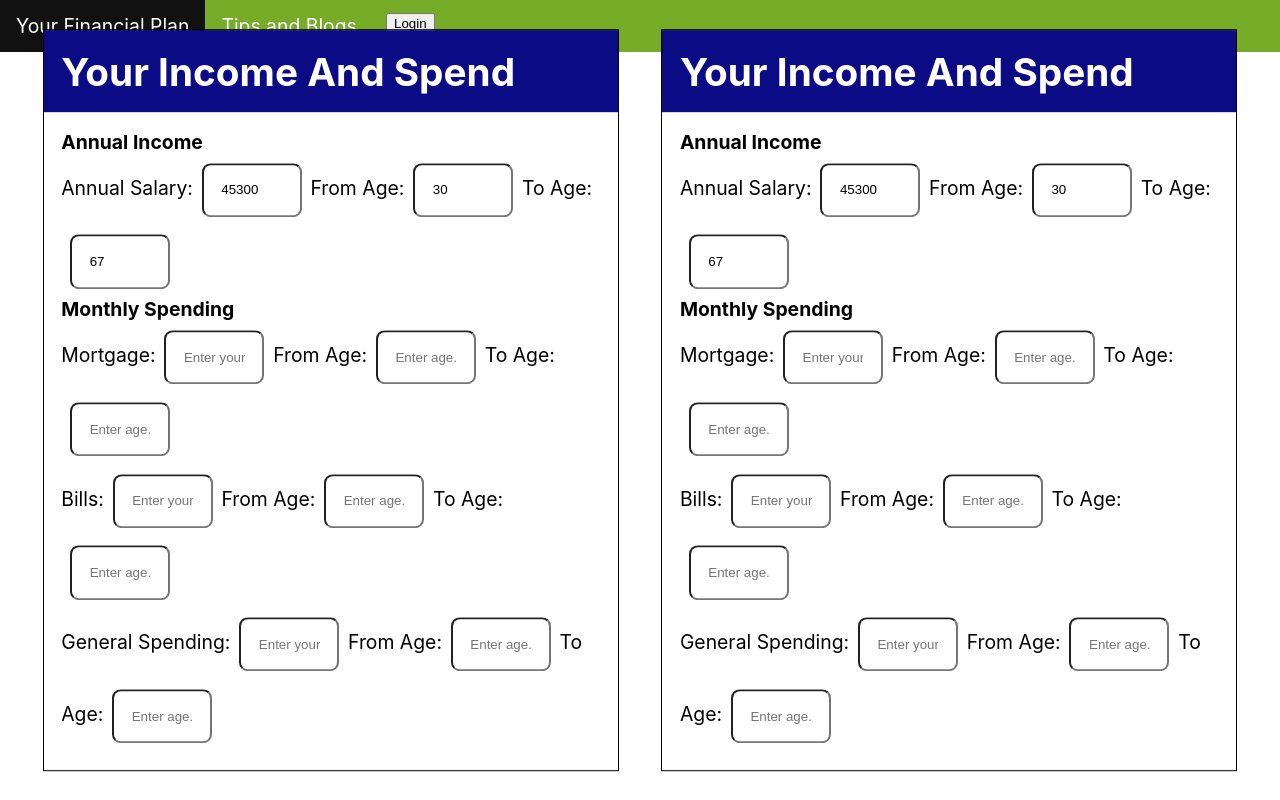
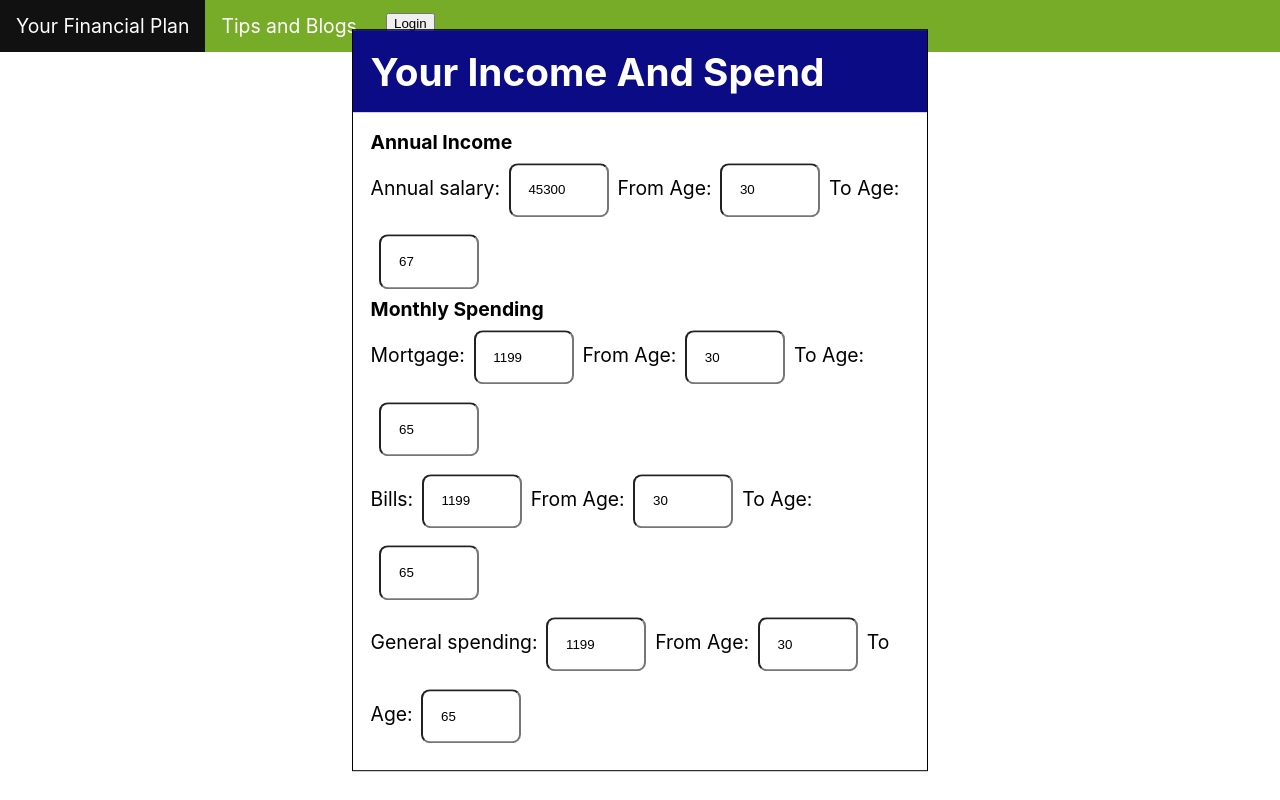
Before and after one commit to manloeng/next-js-widget, a Next.js app: page / in a window 1280 px wide. Built offline with nearby package versions, Linux system fonts and the light colour scheme.

Commit message:
Refactor Code

```diff
--- a/src/components/financialPlanPage/FinancialPlanPage.jsx
+++ b/src/components/financialPlanPage/FinancialPlanPage.jsx
@@ -1,14 +1,28 @@
-import React from "react";
+import React, { useState, useEffect } from "react";
 import NavBar from "../navbar/NavBar";
 import PersonalFinance from "./widget/PersonalFinance";
 import styles from "../../../styles/FinancialPlanPage.module.css";
+import example from "../../../exmaple.json";
 
 function FinancialPlanPage() {
+  const [data, setData] = useState({});
+
+  useEffect(() => {
+    const cache = localStorage.getItem("data");
+    if (!cache) {
+      setData(example);
+    } else {
+      setData(cache);
+    }
+  }, []);
+
+  const handleUpdate = (e) => {};
+
   return (
     <>
       <NavBar></NavBar>
       <div className={styles.container}>
-        <PersonalFinance></PersonalFinance>
+        <PersonalFinance data={data} handleUpdate={handleUpdate}></PersonalFinance>
         <PersonalFinance></PersonalFinance>
       </div>
     </>
--- a/src/components/financialPlanPage/widget/MinorDataInputComponent.jsx
+++ b/src/components/financialPlanPage/widget/MinorDataInputComponent.jsx
@@ -1,4 +1,4 @@
-function MinorDataInputComponent({ title, amount, toAge, fromAge }) {
+function MinorDataInputComponent({ title, amount, toAge, fromAge, handleUpdate }) {
   return (
     <div>
       <label>{title}:</label>
--- a/src/components/financialPlanPage/widget/PersonalFinance.jsx
+++ b/src/components/financialPlanPage/widget/PersonalFinance.jsx
@@ -1,24 +1,12 @@
 import React, { useEffect, useState } from "react";
-import example from "../../../../exmaple.json";
+import MinorDataInputCompoent from "./MinorDataInputComponent";
+
 import styles from "../../../../styles/FinancialPlanPage.module.css";
 
-function PersonalFinance() {
-  const [data, setData] = useState({});
+function PersonalFinance({ data = {}, handleUpdate }) {
+  if (!Object.keys(data).length) return <></>;
+  const { incomes, expenditures } = data;
 
-  useEffect(() => {
-    const cache = localStorage.getItem("data");
-    if (!cache) {
-      setData(example);
-    } else {
-      setData(cache);
-    }
-  }, []);
-
-  const handleUpdate = (e) => {};
-
-  if (!Object.keys(data).length) return <></>;
-
-  console.log(data, "data");
   return (
     <div className={styles.widget}>
       <h1>Your Income And Spend</h1>
@@ -29,35 +17,18 @@ function PersonalFinance() {
             <b>Annual Income</b>
           </label>
         </div>
-        <div>
-          <label>Annual Salary:</label>
-          <input
-            type="text"
-            id="salary"
-            name="salary"
-            value={data.incomes[0].amount ? data.incomes[0].amount : 0}
-            placeholder="Enter your annual salary..."
-            required
-          />
-          <label>From Age:</label>
-          <input
-            type="text"
-            id="fromAge"
-            name="fromAge"
-            value={data.incomes[0].from_age ? data.incomes[0].from_age : 0}
-            placeholder="Enter age..."
-            required
-          />
-          <label>To Age:</label>
-          <input
-            type="text"
-            id="toAge"
-            name="toAge"
-            value={data.incomes[0].to_age ? data.incomes[0].to_age : 0}
-            placeholder="Enter age..."
-            required
-          />
-        </div>
+
+        {incomes.map((income) => {
+          return (
+            <MinorDataInputCompoent
+              title={income.name}
+              amount={income.amount ? income.amount : 0}
+              fromAge={income.from_age ? income.from_age : 0}
+              toAge={income.to_age ? income.to_age : 0}
+              handleUpdate={handleUpdate}
+            ></MinorDataInputCompoent>
+          );
+        })}
 
         <div>
           <label>
@@ -65,37 +36,17 @@ function PersonalFinance() {
           </label>
         </div>
 
-        <div>
-          {/* could seperate these into mini components */}
-          <label>Mortgage:</label>
-          <input
-            type="text"
-            id="mortgage"
-            name="mortgage"
-            placeholder="Enter your monthly mortgage payment..."
-            required
-          />
-          <label>From Age:</label>
-          <input type="text" id="mortgageFromAge" name="mortgageFromAge" placeholder="Enter age..." required />
-          <label>To Age:</label>
-          <input type="text" id="mortgageToAge" name="mortgageToAge" placeholder="Enter age..." required />
-
-          <br />
-          <label>Bills:</label>
-          <input type="text" id="bills" name="bills" placeholder="Enter your monthly bills..." required />
-          <label>From Age:</label>
-          <input type="text" id="billsFromAge" name="billsFromAge" placeholder="Enter age..." required />
-          <label>To Age:</label>
-          <input type="text" id="billsToAge" name="billsToAge" placeholder="Enter age..." required />
-
-          <br />
-          <label>General Spending:</label>
-          <input type="text" id="salary" name="salary" placeholder="Enter your annual salary..." required />
-          <label>From Age:</label>
-          <input type="text" id="fromAge" name="fromAge" placeholder="Enter age..." required />
-          <label>To Age:</label>
-          <input type="text" id="toAge" name="toAge" placeholder="Enter age..." required />
-        </div>
+        {expenditures.map((expense) => {
+          return (
+            <MinorDataInputCompoent
+              title={expense.name}
+              amount={expense.amount ? expense.amount : 0}
+              fromAge={expense.from_age ? expense.from_age : 0}
+              toAge={expense.to_age ? expense.to_age : 0}
+              handleUpdate={handleUpdate}
+            ></MinorDataInputCompoent>
+          );
+        })}
       </form>
     </div>
   );
```
